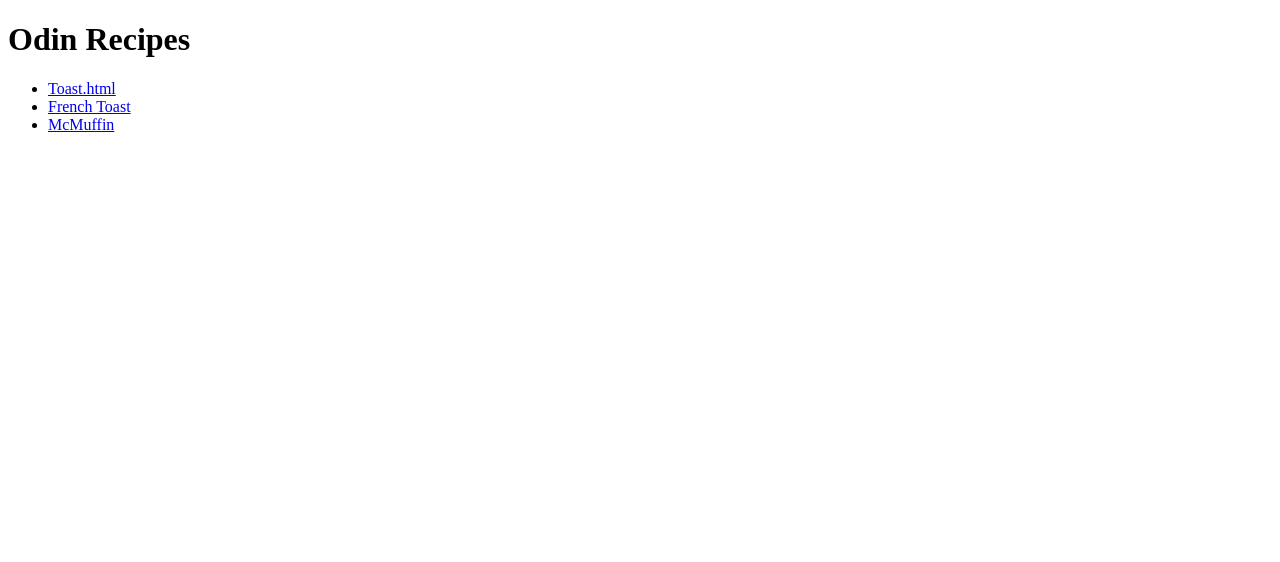
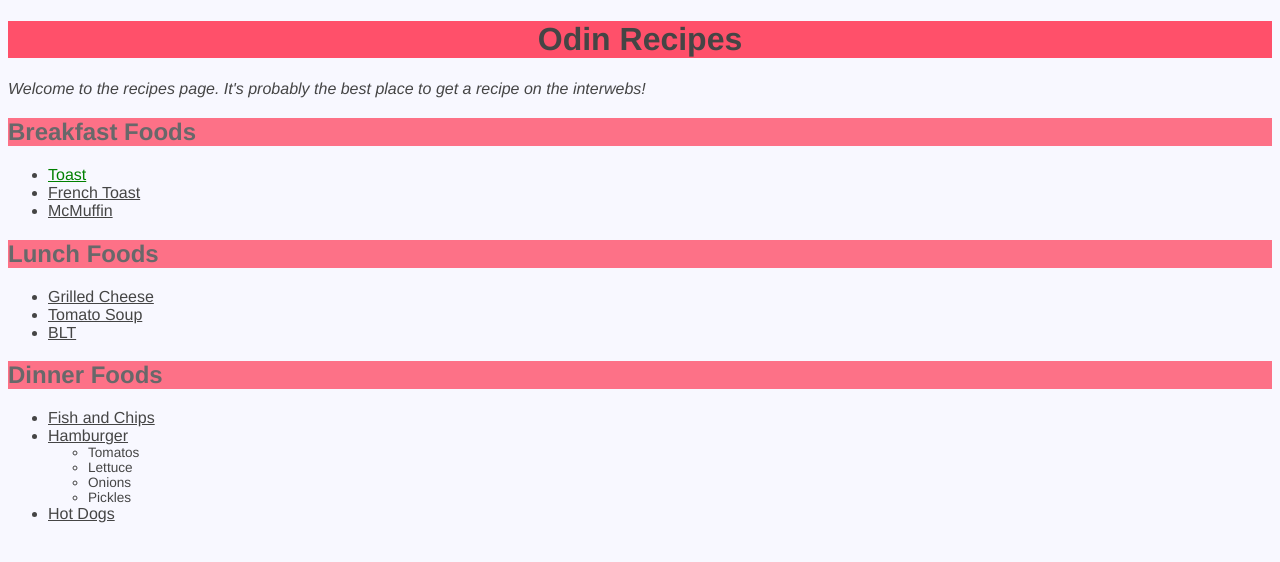
Before and after one commit to SJBird1/odin-recipes, a plain HTML site: page index.html in a window 1280 px wide. Drawn offline with Linux system fonts and the light colour scheme.

Commit message:
Create css stylesheet and add some elements
Created a css stylesheet to test out CSS. Added some more elements
so more testing could occur

```diff
--- a/index.html
+++ b/index.html
@@ -3,16 +3,47 @@
     <head>
         <meta charset="UTF-8">
         <title>Odin Recipes</title>
+        <link rel="stylesheet" href="styles.css">
     </head>
 
     <body>
         <h1>Odin Recipes</h1>
 
+        <p id=welcome_message>Welcome to the recipes page. It's probably the best place to get a recipe on the interwebs!</p>
+
+        <h2>Breakfast Foods</h2>
+
         <ul>
-            <li><a href="recipes/toast.html">Toast.html</a></li>
+            <li><a href="recipes/toast.html" class = veg>Toast</a></li>
             <li><a href="recipes/french-toast.html">French Toast</a></li>
             <li><a href="recipes/mcmuffin.html">McMuffin</a></li>
         </ul>
+
+        <h2>Lunch Foods</h2>
+
+        <ul>
+            <li><a href="recipes/grilled-cheese.html">Grilled Cheese</a></li>
+            <li><a href="recipes/tomato-soup.html">Tomato Soup</a></li>
+            <li><a href="recipes/blt.html">BLT</a></li>
+        </ul>
+
+        <h2>Dinner Foods</h2>
+
+        <ul>
+            <li><a href="recipes/fish-chips.html">Fish and Chips</a></li>
+            <li>
+                <a href="recipes/burger.html">Hamburger</a>
+                <ul>
+                    <li>Tomatos</li>
+                    <li>Lettuce</li>
+                    <li>Onions</li>
+                    <li>Pickles</li>
+                </ul>
+            </li>
+            <li><a href="recipes/hot-dogs.html">Hot Dogs</a></li>
+        </ul>
+
+
 
 
 
--- /dev/null
+++ b/styles.css
@@ -0,0 +1,34 @@
+body {
+    font-family:
+    Helvetica, Verdana, sans-serif ;
+    background-color: ghostwhite;
+    color:#454545
+}
+
+h1 {
+    text-align: center;
+}
+
+h1, h2 {
+    background-color: #ff506a;
+}
+
+h2{
+    opacity: 0.8;
+}
+
+a {
+    color: #454545
+}
+
+#welcome_message  {
+    font-style:italic;
+}
+
+.veg{
+    color:green;
+}
+
+ul ul {
+    font-size: 0.85em;
+}
```
